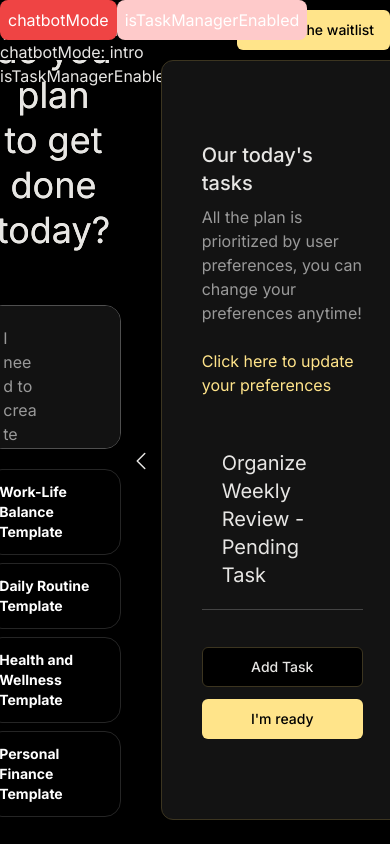
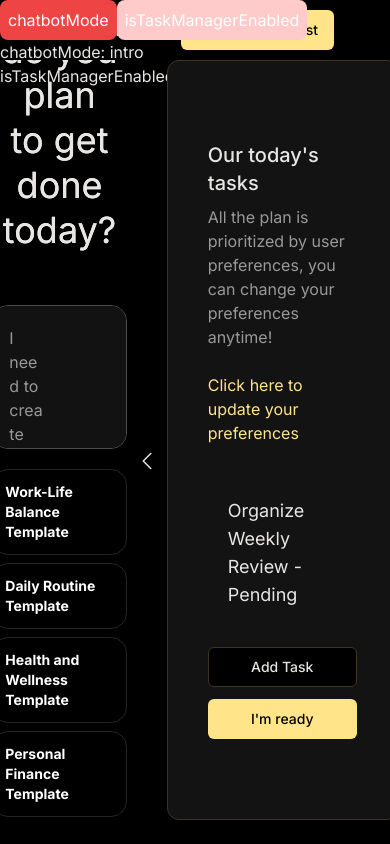
Before and after one commit to jdesignermayor/actionize-app, a Next.js app: page / in a window 390 px wide. Both pictures are taken after a click on the button "isTaskManagerEnabled". Built offline with nearby package versions, Linux system fonts and the light colour scheme.

Commit message:
fix: navbar tasks responsive fix

```diff
--- a/app/components/nav.tsx
+++ b/app/components/nav.tsx
@@ -2,7 +2,7 @@ import { Button } from "@/components/ui/button";
 
 export default function Nav() {
   return (
-    <div className="flex items-center justify-between h-[60px] py-6 lg:px-[calc(5%)]">
+    <div className="flex items-center justify-between h-[60px] py-6 px-14">
       <div className="flex items-center gap-2">
         <svg xmlns="http://www.w3.org/2000/svg" viewBox="0 0 24 24" fill="currentColor" className="size-6">
           <path fillRule="evenodd" d="M6.32 2.577a49.255 49.255 0 0 1 11.36 0c1.497.174 2.57 1.46 2.57 2.93V21a.75.75 0 0 1-1.085.67L12 18.089l-7.165 3.583A.75.75 0 0 1 3.75 21V5.507c0-1.47 1.073-2.756 2.57-2.93Z" clipRule="evenodd" />
--- a/app/components/task.tsx
+++ b/app/components/task.tsx
@@ -10,7 +10,7 @@ export default function Task({ name }: TaskType) {
         {isEditMode ? <div className="flex flex-col gap-3 items-left p-5 cursor-pointer bg-black hover:border-b-[#dfdfdf] border-b border-b-[#444444]" onClick={() => setIsEditMode(false)}>
             edit mode enabled
             <p>{name}</p>
-        </div> : <div tabIndex={0} className="flex flex-col gap-3 items-left p-5 cursor-pointer hover:font-bold hover:border-b-[#dfdfdf] border-b border-b-[#444444] text-xl" onClick={() => setIsEditMode(true)}>
+        </div> : <div tabIndex={0} className="flex flex-col gap-3 items-left p-5 cursor-pointer hover:font-bold hover:border-b-[#dfdfdf] border-b border-b-[#444444] text-lg" onClick={() => setIsEditMode(true)}>
             <p>{name}</p>
         </div>}
     </>
```
